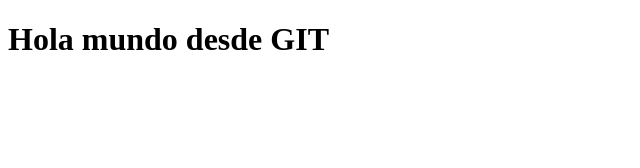
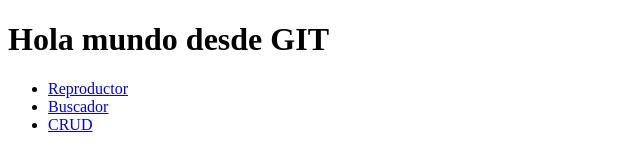
Before and after one commit to RoyalMasterDevs/EmmanuelMF220700_FullStackMarzo, a plain HTML site: page index.html in a window 1280 px wide. Shown: the whole page, without its empty margins (0-640 px from the left). Drawn offline with Linux system fonts and the light colour scheme.

Commit message:
Se agrega nav

```diff
--- a/index.html
+++ b/index.html
@@ -7,5 +7,12 @@
 </head>
 <body>
     <h1>Hola mundo desde GIT</h1>
+    <nav>
+        <ul>
+            <li><a href="#">Reproductor</a></li>
+            <li><a href="#">Buscador</a></li>
+            <li><a href="#">CRUD</a></li>
+        </ul>
+    </nav>
 </body>
 </html>
```
